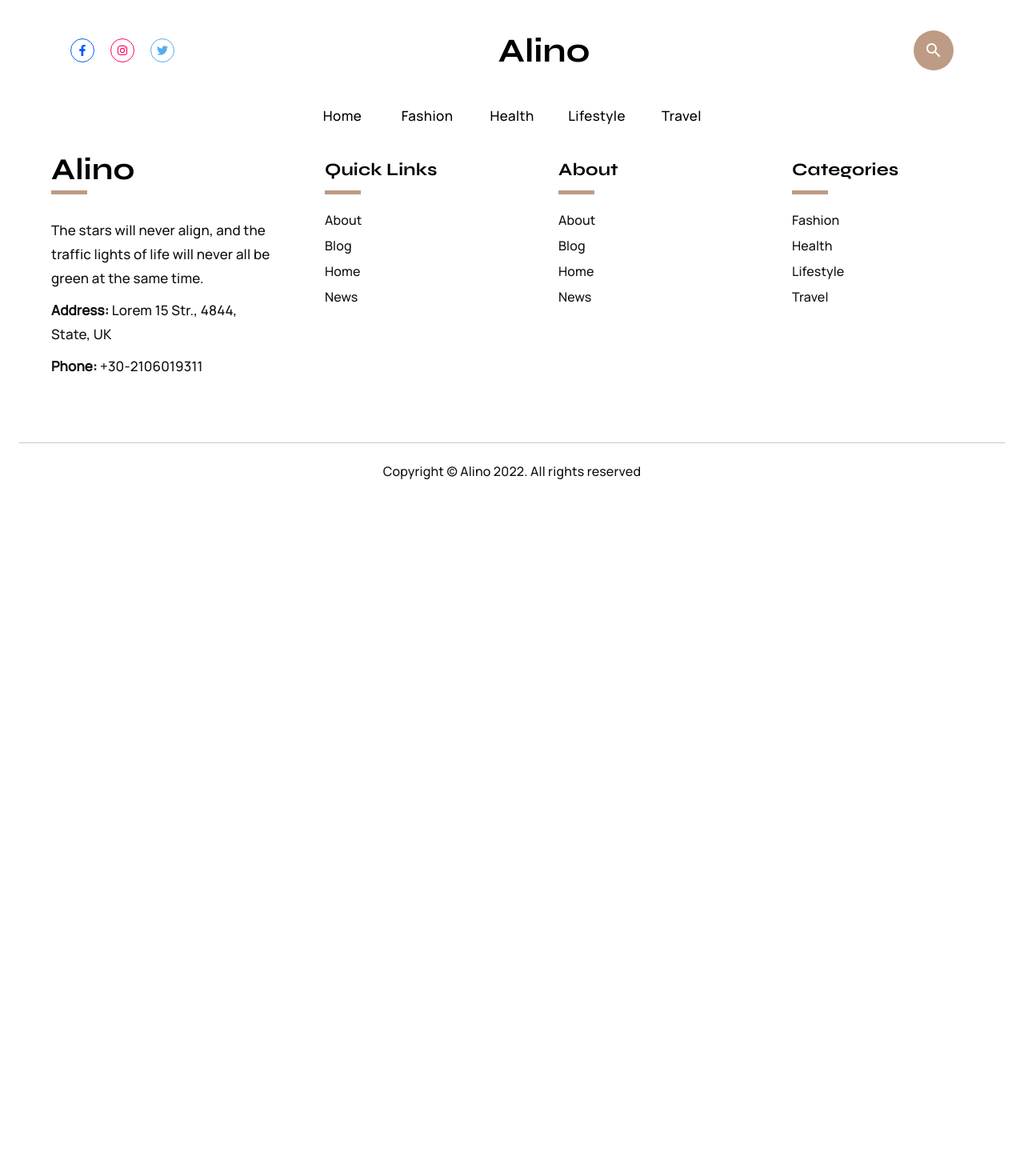
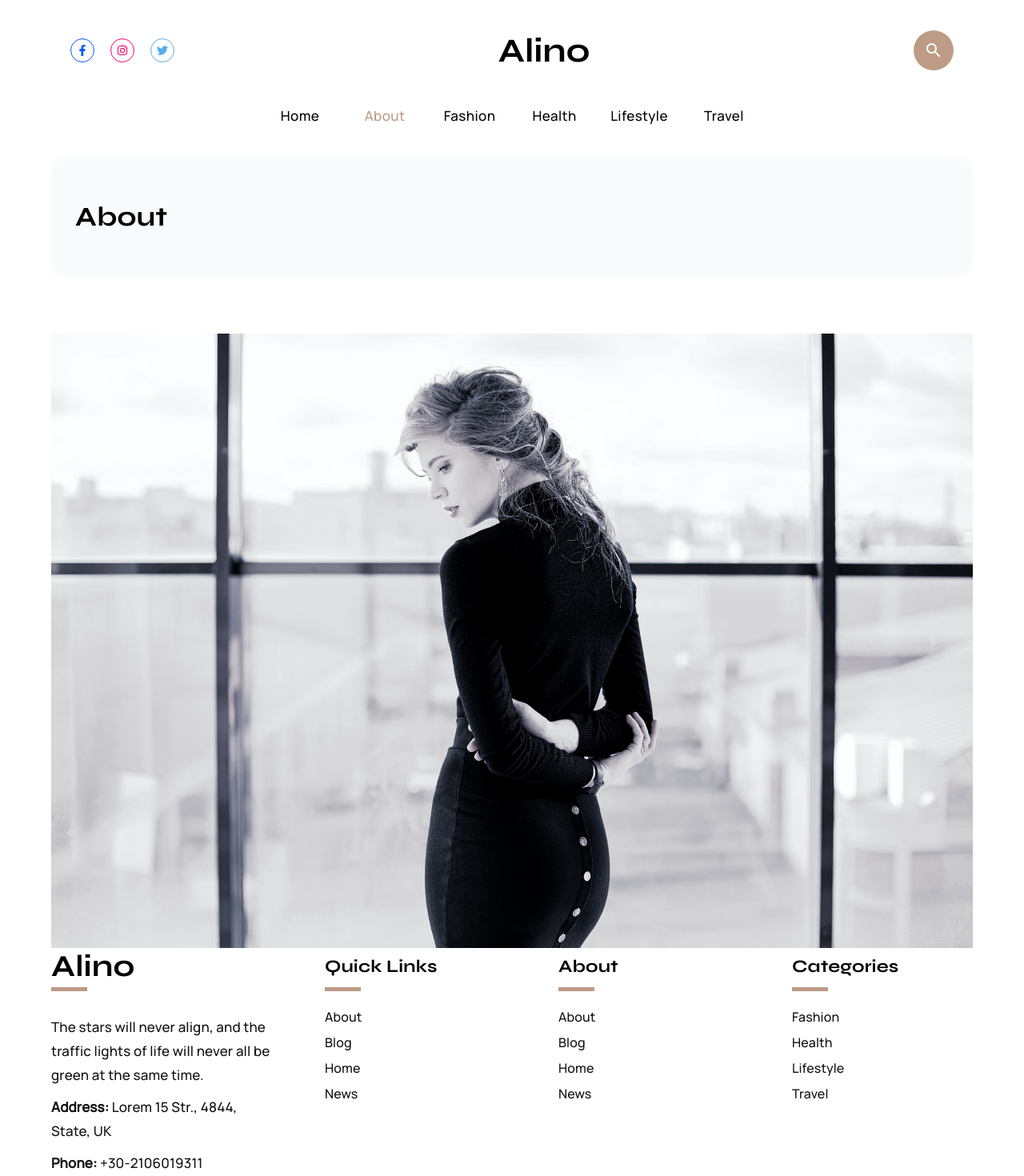
Before and after one commit to AnatoliiZh/react-project-control, a React (Create React App) app: page /about in a window 1280 px wide. Shown: the top 1470 px of the page at 80% size. Before the commit the page ends 800 px from the top, so only its background shows below. Built offline with nearby package versions, Linux system fonts and the light colour scheme.

Commit message:
add about

```diff
--- /dev/null
+++ b/src/Pages/About/AboutPage.tsx
@@ -0,0 +1,31 @@
+import React from 'react'
+import { Container } from '@mui/material'
+import { Grid } from '@mui/material'
+import 'Pages/Pages.scss'
+
+type Props = {}
+
+const AboutPage = (props: Props) => {
+  return (
+    <Container maxWidth="lg">
+            <div className="title">About</div>
+            <img
+                                src="/images/about.jpg"
+                                width="100%"
+                                alt="about"
+                            />
+            <div className='about-text'></div>
+
+            <Grid container spacing={6}>
+                <Grid item xs={6}>
+
+                </Grid>
+                <Grid item xs={6}>
+
+                </Grid>
+            </Grid>
+        </Container>
+  )
+}
+
+export default AboutPage
--- a/src/components/Menu/Menu.tsx
+++ b/src/components/Menu/Menu.tsx
@@ -6,6 +6,7 @@ const Menu = (props: Props) => {
         <>
             <div className="menu">
                 <MenuItem to="/">Home</MenuItem>
+                <MenuItem to="/about">About</MenuItem>
                 <MenuItem to="/fashion">Fashion</MenuItem>
                 <MenuItem to="/health">Health</MenuItem>
                 <MenuItem to="/lifestyle">Lifestyle</MenuItem>
--- a/src/container/Main/Main.tsx
+++ b/src/container/Main/Main.tsx
@@ -6,6 +6,7 @@ import TravelPage from 'Pages/TravelPage/TravelPage'
 import FashionPage from 'Pages/FashionPage/FashionPage'
 import { Routes, Route } from 'react-router-dom'
 import 'swiper/css/bundle'
+import AboutPage from 'Pages/About/AboutPage'
 
 type Props = {}
 const Main = (props: Props) => {
@@ -13,6 +14,7 @@ const Main = (props: Props) => {
         // <Container maxWidth={false} sx={{ padding: '50px 0' }}>
         <Routes>
             <Route path="/" element={<Home />} />
+            <Route path="about" element={<AboutPage/>} />
             <Route path="fashion" element={<FashionPage />} />
             <Route path="health" element={<HealthPage />} />
             <Route path="lifestyle" element={<LifestylePage />} />
```
Also changed, not shown: public/images/about.jpg (added), src/Pages/About/About.scss (added).
